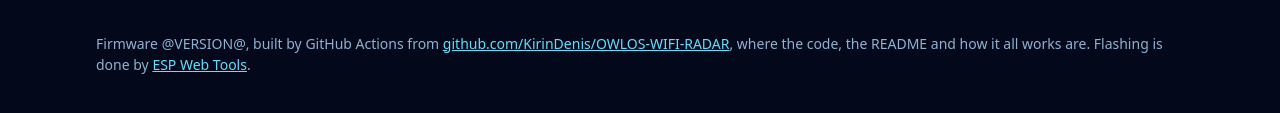
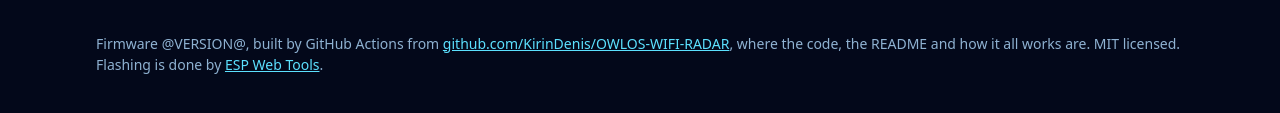
Before and after one commit to KirinDenis/OWLOS-WIFI-RADAR, a plain HTML site: page site/index.html in a window 1280 px wide. Shown: the part 1409-1522 px from the top of the page. Drawn offline with Linux system fonts and the light colour scheme; files whose address does not match are found by name.

Commit message:
add License

```diff
--- a/site/index.html
+++ b/site/index.html
@@ -160,7 +160,7 @@
   <footer>
     Firmware @VERSION@, built by GitHub Actions from
     <a href="https://github.com/KirinDenis/OWLOS-WIFI-RADAR">github.com/KirinDenis/OWLOS-WIFI-RADAR</a>,
-    where the code, the README and how it all works are. Flashing is done by
+    where the code, the README and how it all works are. MIT licensed. Flashing is done by
     <a href="https://esphome.github.io/esp-web-tools/">ESP Web Tools</a>.
   </footer>
 </div>
```
Also changed, not shown: 2 other files.
